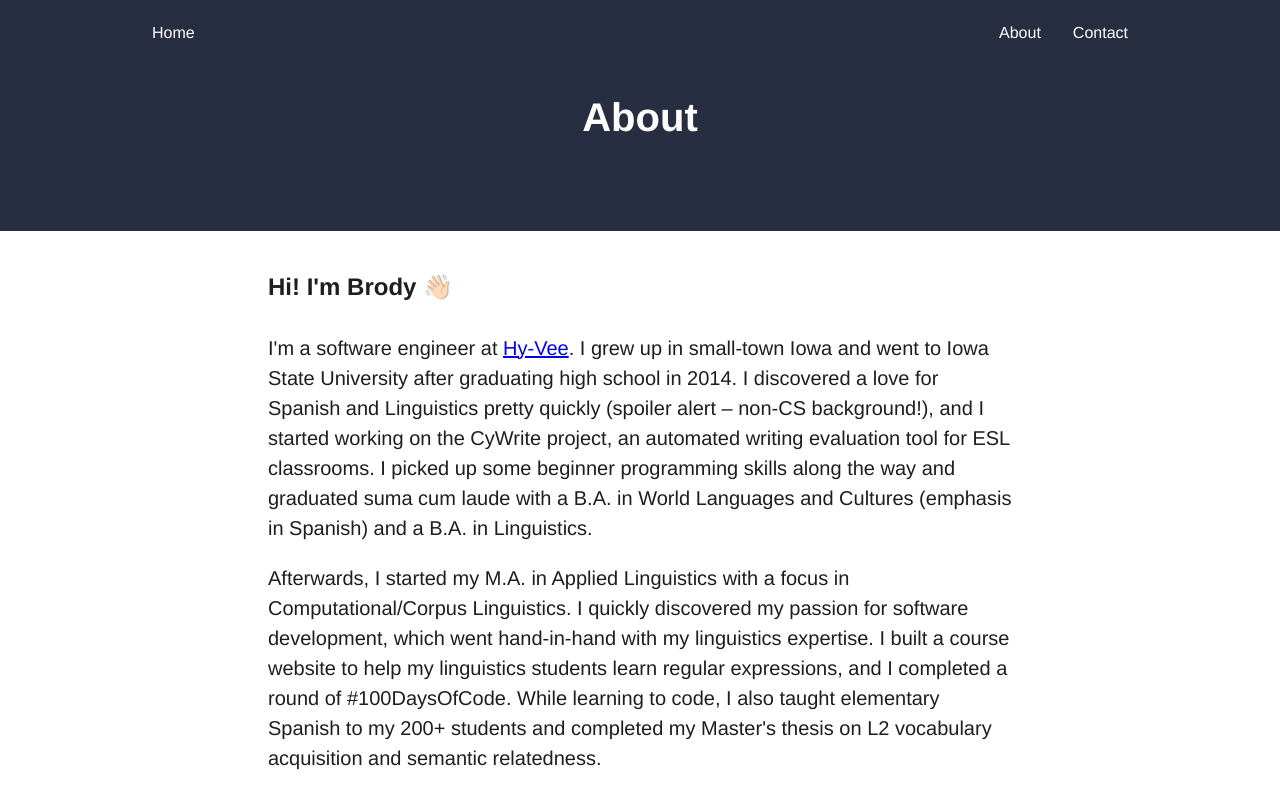
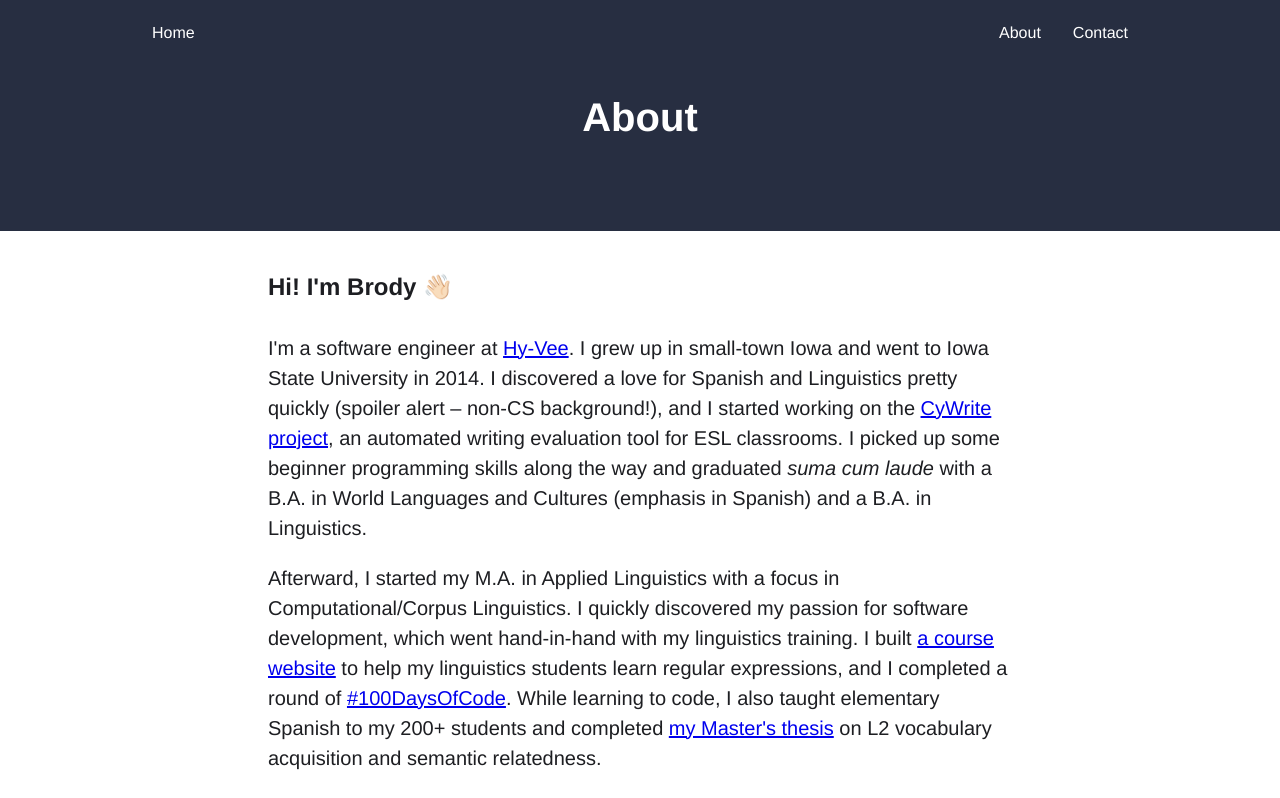
Before and after one commit to brodyd795/personal-site, a Next.js app: page /about in a window 1280 px wide. Shown: the top 798 px of the page. Built offline with nearby package versions, Linux system fonts and the light colour scheme.

Commit message:
Update text in about page

```diff
--- a/data/about.ts
+++ b/data/about.ts
@@ -1,22 +1,22 @@
 export const aboutData = [
 	`I'm a software engineer at [Hy-Vee](https://hy-vee.com).
 	I grew up in small-town Iowa and went to Iowa State University
-	after graduating high school in 2014. I discovered a love for
+	in 2014. I discovered a love for
 	Spanish and Linguistics pretty quickly (spoiler alert – non-CS
-	background!), and I started working on the CyWrite project,
+	background!), and I started working on the [CyWrite project](https://github.com/chukharev/cywrite),
 	an automated writing evaluation tool for ESL classrooms. I
 	picked up some beginner programming skills along the way and
-	graduated suma cum laude with a B.A. in World Languages and
+	graduated _suma cum laude_ with a B.A. in World Languages and
 	Cultures (emphasis in Spanish) and a B.A. in Linguistics.`,
 
-	`Afterwards, I started my M.A. in Applied Linguistics with
+	`Afterward, I started my M.A. in Applied Linguistics with
 	a focus in Computational/Corpus Linguistics. I quickly
 	discovered my passion for software development, which went
-	hand-in-hand with my linguistics expertise. I built a course
-	website to help my linguistics students learn regular
-	expressions, and I completed a round of #100DaysOfCode.
+	hand-in-hand with my linguistics training. I built [a course
+	website](https://github.com/brodyd795/course-website) to help my linguistics students learn regular
+	expressions, and I completed a round of [#100DaysOfCode](https://github.com/brodyd795/100-days-of-code).
 	While learning to code, I also taught elementary Spanish
-	to my 200+ students and completed my Master's thesis on
+	to my 200+ students and completed [my Master's thesis](/thesis.pdf) on
 	L2 vocabulary acquisition and semantic relatedness.`,
 
 	`At Hy-Vee, I work with front-end React + Next.js code,
```
